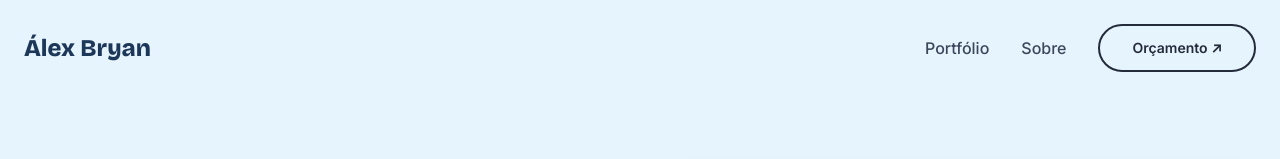
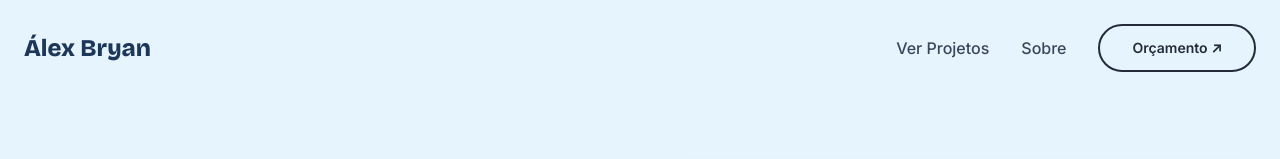
Before and after one commit to Bryanninja/alex-bryan-portfolio, a Next.js app: page /orcamento in a window 1280 px wide. Shown: the top 159 px of the page. Built offline with nearby package versions, Linux system fonts and the light colour scheme.

Commit message:
feat: add links to header and base color to html

```diff
--- a/app/components/FloatingMenu.tsx
+++ b/app/components/FloatingMenu.tsx
@@ -30,7 +30,7 @@ export default function FloatingMenu() {
               onClick={() => setIsOpen(false)}
               className="text-lg font-medium text-white hover:text-[#acdef2] transition-colors"
             >
-              Portfolio
+              Ver Projetos
             </Link>
             <Link
               href="/#sobre"
--- a/app/components/Header.tsx
+++ b/app/components/Header.tsx
@@ -1,24 +1,28 @@
+import Link from "next/link";
 import Button from "./Button";
 
 const Header = () => {
   return (
     <header className="w-full max-w-7xl mx-auto px-6 py-6 flex justify-between items-center">
-      <div className="font-heading font-extrabold text-2xl text-brand-900">
+      <Link
+        href="/"
+        className="font-heading font-extrabold text-2xl text-brand-900"
+      >
         Álex Bryan
-      </div>
+      </Link>
       <nav className="hidden md:flex items-center gap-8 font-medium">
-        <a
-          href="#projetos"
+        <Link
+          href="/#projetos"
           className="text-brand-700 hover:text-brand-500 transition"
         >
-          Portfólio
-        </a>
-        <a
-          href="#sobre"
+          Ver Projetos
+        </Link>
+        <Link
+          href="/#sobre"
           className="text-brand-700 hover:text-brand-500 transition"
         >
           Sobre
-        </a>
+        </Link>
         <Button
           href="/orcamento"
           variant="outline"
--- a/app/components/sections/FocusSection.tsx
+++ b/app/components/sections/FocusSection.tsx
@@ -8,7 +8,7 @@ import alexPhoto from "../../assets/img/Bryan/BryanImg2.webp";
 
 const FocusSection = () => {
   return (
-    <section className="w-full bg-brand-50 lg:py-24 overflow-hidden">
+    <section id="sobre" className="w-full bg-brand-50 lg:py-24 overflow-hidden">
       <Container>
         <div className="grid grid-cols-1 lg:grid-cols-12 gap-12 items-center">
           <div className="col-span-12 lg:col-span-5 flex flex-col space-y-8">
--- a/app/globals.css
+++ b/app/globals.css
@@ -17,9 +17,8 @@
   --font-heading: var(--font-bricolage), ui-sans-serif, system-ui, sans-serif;
 }
 
-/* Base de estilo geral para garantir a legibilidade
 @layer base {
   body {
     @apply bg-brand-50 text-brand-900 antialiased;
   }
-} */
+}
--- a/app/orcamento/page.tsx
+++ b/app/orcamento/page.tsx
@@ -170,7 +170,7 @@ export default function OrcamentoPage() {
                       key={item.id}
                       type="button"
                       onClick={() => setServico(item.id as any)}
-                      className="w-full flex items-start gap-5 text-left group"
+                      className="w-full cursor-pointer flex items-start gap-5 text-left group"
                     >
                       {/* Checkbox Vazado */}
                       <div
@@ -217,7 +217,7 @@ export default function OrcamentoPage() {
                     else setValor(700);
                     setStep(2);
                   }}
-                  className="mt-8 px-8 py-3 self-end bg-[#1D3759] text-white font-bold rounded-full disabled:opacity-30 disabled:cursor-not-allowed hover:bg-[#242B3A] transition"
+                  className="mt-8 cursor-pointer px-8 py-3 self-end bg-[#1D3759] text-white font-bold rounded-full disabled:opacity-30 disabled:cursor-not-allowed hover:bg-[#242B3A] transition"
                 >
                   Próximo →
                 </button>
@@ -261,13 +261,13 @@ export default function OrcamentoPage() {
                 <div className="mt-8 flex justify-between items-center">
                   <button
                     onClick={() => setStep(1)}
-                    className="text-[#37648C] font-bold hover:text-[#1D3759]"
+                    className="text-[#37648C] font-bold cursor-pointer hover:text-[#1D3759]"
                   >
                     ← Voltar
                   </button>
                   <button
                     onClick={() => setStep(3)}
-                    className="px-8 py-3 bg-[#1D3759] text-white font-bold rounded-full hover:bg-[#242B3A] transition"
+                    className="px-8 py-3 bg-[#1D3759] cursor-pointer text-white font-bold rounded-full hover:bg-[#242B3A] transition"
                   >
                     Próximo →
                   </button>
@@ -317,14 +317,14 @@ export default function OrcamentoPage() {
                 <div className="mt-8 flex justify-between items-center">
                   <button
                     onClick={() => setStep(2)}
-                    className="text-[#37648C] font-bold hover:text-[#1D3759]"
+                    className="text-[#37648C] cursor-pointer font-bold hover:text-[#1D3759]"
                   >
                     ← Voltar
                   </button>
                   <button
                     onClick={handleFinalizar}
                     disabled={isSubmitting || !nome || !whatsapp || !email}
-                    className="px-8 py-3 bg-[#37648C] text-white font-bold rounded-full hover:bg-[#1D3759] transition disabled:opacity-50"
+                    className="px-8 py-3 bg-[#37648C] cursor-pointer text-white font-bold rounded-full hover:bg-[#1D3759] transition disabled:opacity-50"
                   >
                     {isSubmitting ? "Enviando..." : "Finalizar Pedido"}
                   </button>
```
